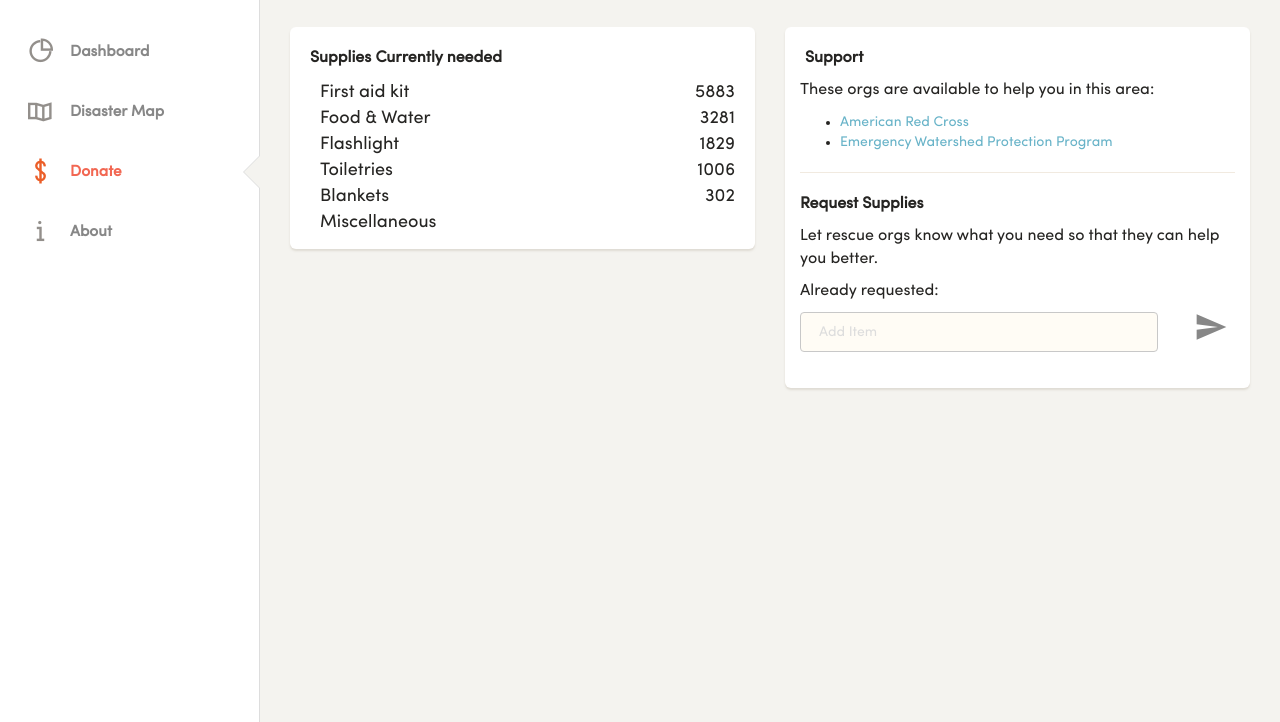
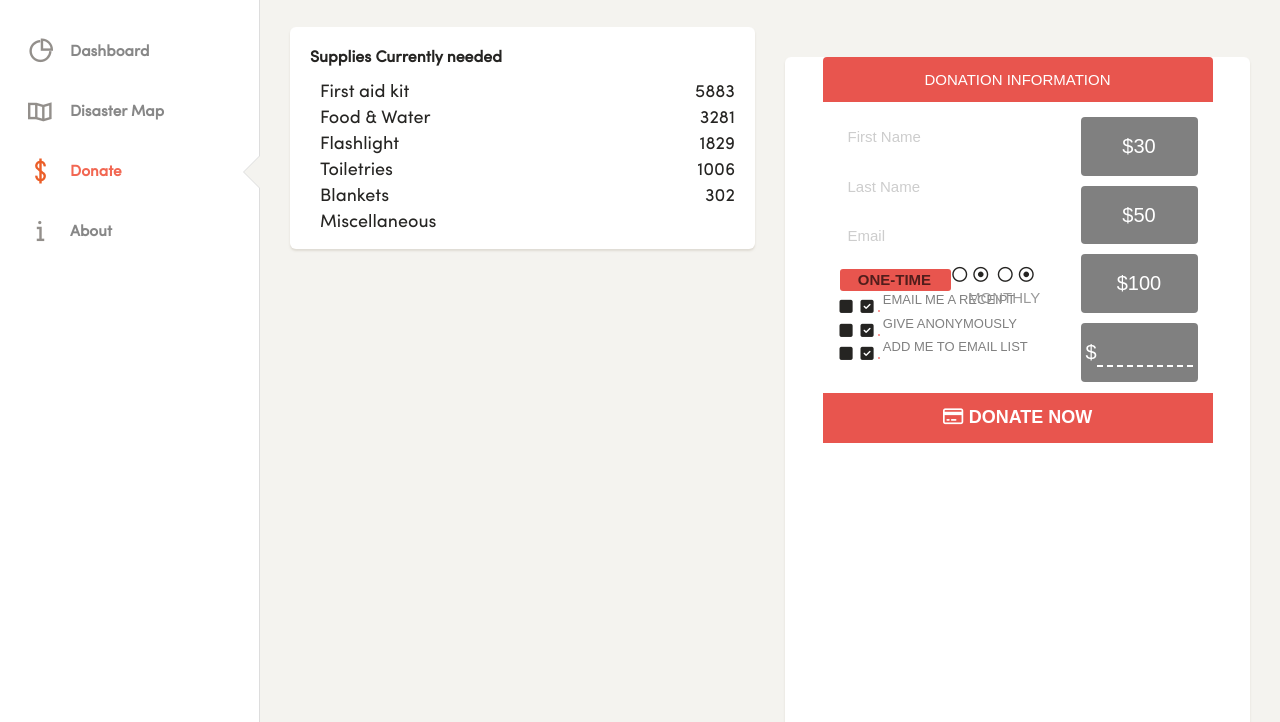
Before and after one commit to disaster-rescue/disaster-rescue.github.io, a plain HTML site: page dashboard/donate.html in a window 1280 px wide. Shown: the part 78-800 px from the top of the page. Drawn offline with Linux system fonts and the light colour scheme; some packages are replaced by stand-ins of ours; no server answers; a web font is replaced by a local one.

Commit message:
Update donate.html

```diff
--- a/dashboard/donate.html
+++ b/dashboard/donate.html
@@ -100,7 +100,294 @@
     }
         .endy{
             float: right}
+        .donation-container {
+	height: 1000px;
+	font-family: 'Montserrat', sans-serif;
+	font-weight: 500;
+	font-size: 12px;
+	text-transform: uppercase;
+	margin-top: 30px;
+}
 
+.donation-box {
+	width: 390px;
+	height: 386px;
+	background-color: #fff;
+	border-top-left-radius: 4px;
+	border-top-right-radius: 4px;
+	position: relative;
+	margin-left: auto;
+	margin-right: auto;
+
+	-webkit-transition: all 0.15s ease-out;
+	-moz-transition: all 0.15s ease-out;
+	-o-transition: all 0.15s ease-out;
+	transition: all 0.15s ease-out;
+}
+
+.donation-box .title {
+	background-color: #E8554E;
+	width: 100%;
+	border-top-left-radius: 4px;
+	border-top-right-radius: 4px;
+	color: white;
+	text-align: center;
+	padding-top: 12px;
+	padding-bottom: 12px;
+	font-size: 15px;
+}
+
+.donation-box .donate-button {
+	background-color: #E8554E;
+	width: 100%;
+	color: white;
+	text-align: center;
+	padding-top: 12px;
+	padding-bottom: 12px;
+	font-size: 18px;
+	bottom: 0px;
+	position: absolute;
+	cursor: pointer;
+	font-weight: 800;
+}
+
+.donation-box .fields {
+	width: 59%;
+	display: block;
+	position: absolute;
+	top: 60px;
+	left: 15px;
+}
+
+.donation-box .fields input {
+	width: 90%;
+	font-size: 17px;
+	padding: 10px;
+	border-radius: 4px;
+	border-width: 0px;
+	color: #5C5C5C;
+	font-family: 'Montserrat', sans-serif;
+	font-weight: 500;
+	margin-bottom: 10px;
+	-webkit-font-smoothing: antialiased;
+}
+
+::-webkit-input-placeholder {
+   color: #cdcdcd;
+   font-size: 15px;
+}
+
+:-moz-placeholder { /* Firefox 18- */
+   color: #cdcdcd;
+   font-size: 15px;
+}
+
+::-moz-placeholder {  /* Firefox 19+ */
+   color: #cdcdcd;
+   font-size: 15px;
+}
+
+:-ms-input-placeholder {
+   color: #cdcdcd;
+   font-size: 15px;
+}
+
+.donation-box .amount {
+	width: 30%;
+	display: block;
+	position: absolute;
+	top: 60px;
+	right: 15px;
+}
+
+.donation-box .amount .button {
+	width: 100%;
+	background-color: gray;
+	margin-bottom: 10px;
+	text-align: center;
+	color: white;
+	padding: 15px 0px 15px 0px;
+	border-radius: 4px;
+	font-size: 20px;
+	cursor: pointer;
+
+	-webkit-transition: 400ms background-color;
+	-moz-transition: 800ms opacity, 800ms right;
+	-ms-transition: 800ms opacity, 800ms right;
+	-o-transition: 800ms opacity, 800ms right;
+	transition: 200ms background-color;
+}
+
+.donation-box .amount .button:hover {
+	background-color: #393939;
+}
+
+.donation-box .amount .button.selected {
+	background-color: #393939;
+}
+
+.donation-box .amount .button input {
+	min-width: 34px;
+	font-size: 20px;
+	font-weight: 500;
+	border: none;
+	background-color: transparent;
+	color: white;
+	font-family: Montserrat, sans-serif;
+	font-size: 20px;
+	font-stretch: normal;
+	font-style: normal;
+	font-variant: normal;
+	font-weight: 500;
+	border-bottom: 2px dashed white;
+	-webkit-font-smoothing: antialiased;
+
+	-webkit-transition: all 0.15s ease-out;
+	-moz-transition: all 0.15s ease-out;
+	-o-transition: all 0.15s ease-out;
+	transition: all 0.15s ease-out;
+}
+
+.set-amount {
+	max-width: 96px;
+}
+
+.switch {
+  position: absolute;
+  top: 190px;
+  left: 15px;
+  margin: 20px auto;
+  height: 26px;
+  width: 58.5%;
+  background: white;
+  border-radius: 3px;
+}
+
+.switch-label {
+  position: relative;
+  z-index: 2;
+  float: left;
+  width: 49%;
+  line-height: 26px;
+  font-size: 11px;
+  color: #5C5C5C;
+  text-align: center;
+  cursor: pointer;
+  font-weight: bold;
+}
+.switch-label:active {
+  font-weight: bold;
+}
+
+.switch-label-off {
+  padding-left: 2px;
+}
+
+.switch-label-on {
+  padding-right: 2px;
+}
+
+.switch-input {
+  display: none;
+}
+.switch-input:checked + .switch-label {
+  font-weight: bold;
+  color: rgba(0, 0, 0, 0.65);
+
+  -webkit-transition: 0.15s ease-out;
+  -moz-transition: 0.15s ease-out;
+  -o-transition: 0.15s ease-out;
+  transition: 0.15s ease-out;
+}
+.switch-input:checked + .switch-label-on ~ .switch-selection {
+  left: 114px;
+}
+
+.switch-selection {
+  display: block;
+  position: absolute;
+  z-index: 1;
+  top: 2px;
+  left: 2px;
+  width: 49%;
+  height: 22px;
+  background: #65bd63;
+  border-radius: 3px;
+  background-color: #E8554E;
+
+  -webkit-transition: left 0.15s ease-out;
+  -moz-transition: left 0.15s ease-out;
+  -o-transition: left 0.15s ease-out;
+  transition: left 0.15s ease-out;
+}
+
+.checkboxes {
+	position: absolute;
+	top: 242px;
+	left: 13px;
+}
+
+.checkboxes label {
+	position: relative;
+	top: -8px;
+	font-size: 13px;
+	color: gray;
+}
+
+.checkbox {
+	-webkit-appearance: none;
+	background-color: #fafafa;
+	border: 1px solid #f8554E;
+	padding: 9px;
+	border-radius: 3px;
+	display: inline-block;
+	position: relative;
+  outline: none;
+
+	-webkit-transition: all 0.15s ease-out;
+	-moz-transition: all 0.15s ease-out;
+	-o-transition: all 0.15s ease-out;
+	transition: all 0.15s ease-out;
+}
+
+.checkbox:active, .checkbox:checked:active {
+
+}
+
+.checkbox:checked {
+	background-color: #E8554E;
+	border: 1px solid #E8554E;
+	color: white;
+}
+
+.checkbox:checked:after {
+	content: '\2714';
+	font-size: 14px;
+	position: absolute;
+	top: 0px;
+	left: 3px;
+	color: white;
+}
+
+.confirm {
+	display: none;
+	position: absolute;
+	top: 335px;
+	left: 15px;
+	right: 15px;
+	font-size: 16px;
+
+	-webkit-transition: all 0.15s ease-out;
+	-moz-transition: all 0.15s ease-out;
+	-o-transition: all 0.15s ease-out;
+	transition: all 0.15s ease-out;
+}
+
+.confirm i {
+	font-weight: bold;
+	text-decoration: underline;
+	font-style: normal;
+}
     </style>
 </head>
 
@@ -184,30 +471,51 @@
                         </div>
                         <div class="col-md-6">
                             <div class="card ">
-                                <div class="header">
-                                    <p><b>Support</b></p>
-                                </div>
-                                <div class="content">
-                                    <p>These orgs are available to help you in this area:</p>
-                                    <ul>
-                                        <li><a href="https://www.redcross.org/">American Red Cross</a></li>
-                                        <li><a href="https://www.nrcs.usda.gov/wps/portal/nrcs/main/national/programs/financial/ewp/">Emergency Watershed Protection Program</a></li>
-                                    </ul>
-                                    <hr>
-                                    <p><b>Request Supplies</b></p>
-                                    <p>Let rescue orgs know what you need so that they can help you better.</p>
-                                    <p>Already requested:</p>
-                                    <ul class="requested">
-                                    </ul>
-                                    <div class="row">
-                                    <form id="form" class="col-xs-10">
-                                        <div class="form-group">
-                                            <input class="form-control" id="itemreq" placeholder="Add Item">
-                                        </div>
+                             <div class="donation-container">
 
-                                    </form>
-                                    <img class="col-xs-2" src="assets/img/send-button.svg" width="30px" height="30px"></div>
-                                </div>
+            <div class="donation-box">
+	            <div class="title">Donation Information</div>
+
+	            <div class="fields">
+		            <input type="text" id="firstName" placeholder="First Name"> </input>
+		            <input type="text" id="lastName" placeholder="Last Name"> </input>
+		            <input type="text" id="email" placeholder="Email"> </input>
+	            </div>
+
+	            <div class="amount">
+		            <div class="button">$30</div>
+		            <div class="button">$50</div>
+		            <div class="button">$100</div>
+		            <div class="button">$<input type="text" class="set-amount" placeholder=""> </input></div>
+	            </div>
+
+	            <div class="switch">
+					<input type="radio" class="switch-input" name="view" value="One-Time" id="one-time" checked="">
+					<label for="one-time" class="switch-label switch-label-off">One-Time</label>
+					<input type="radio" class="switch-input" name="view" value="Monthly" id="monthly">
+					<label for="monthly" class="switch-label switch-label-on">Monthly</label>
+					<span class="switch-selection"></span>
+			    </div>
+
+			    <div class="checkboxes">
+					<input type="checkbox" id="receipt" class="checkbox" />
+					<label for="receipt">Email Me A Receipt</label>
+					<br />
+					<input type="checkbox" id="anon" class="checkbox" />
+					<label for="anon">Give Anonymously</label>
+					<br />
+					<input type="checkbox" id="list" class="checkbox" />
+					<label for="list">Add Me To Email List</label>
+			    </div>
+
+			    <div class="confirm">
+
+			    </div>
+
+	            <div class="donate-button"><i class="fa fa-credit-card"></i> Donate Now</div>
+            </div>
+
+        </div>
                             </div>
                         </div>
                     </div>
```
